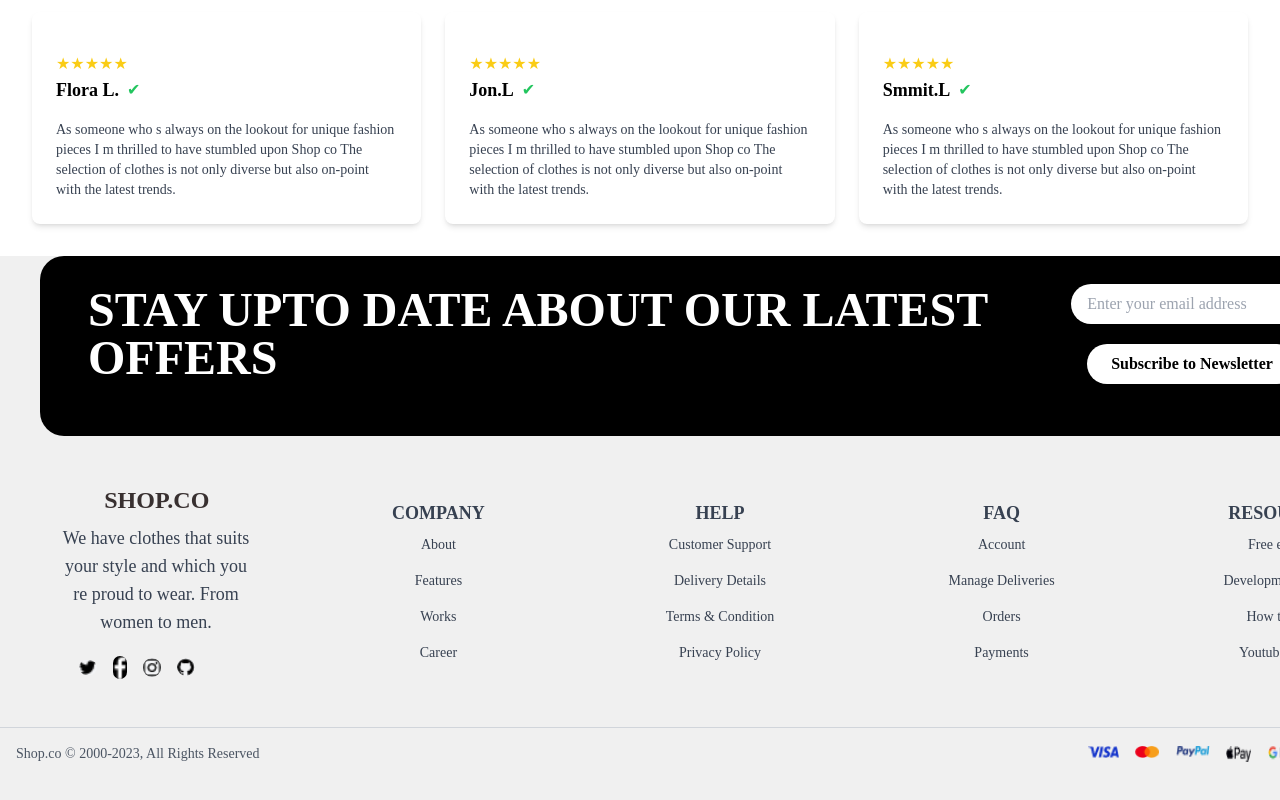
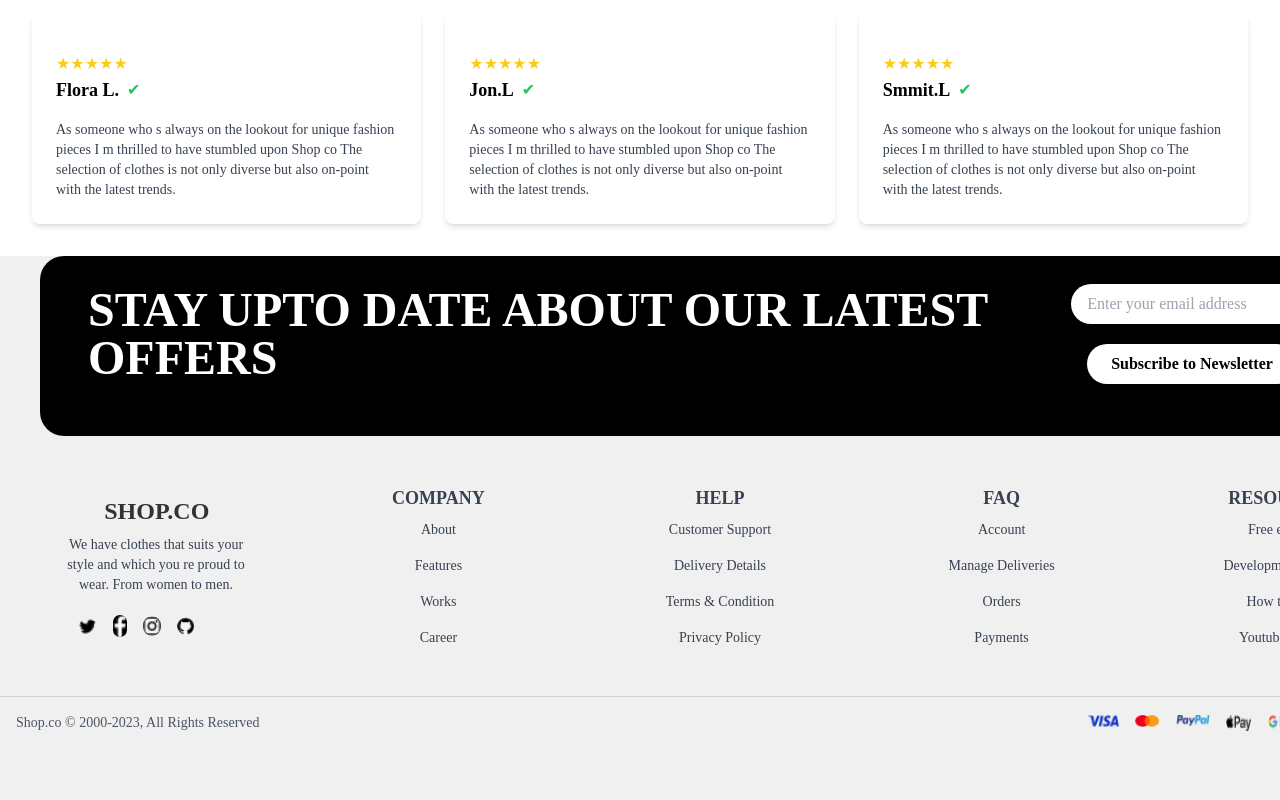
Before and after one commit to oofarhanafarhat/shop-coo, a Next.js app: page / in a window 1280 px wide. Shown: the part 3708-4508 px from the top of the page. Built offline with nearby package versions, Linux system fonts and the light colour scheme.

Commit message:
Update Footer.tsx

```diff
--- a/src/component/Footer.tsx
+++ b/src/component/Footer.tsx
@@ -23,7 +23,7 @@ export default function Footer() {
         <div className="lg:w-[1440px] mx-auto px-4 py-12 grid grid-cols-1 sm:grid-cols-2  lg:grid-cols-5  bg-[#F0F0F0] text-gray-700 justify-center items-center text-center">
           <div className="flex-col justify-center items-center ">
             <h3 className="font-extrabold lg:text-2xl text-[#383030]  ">SHOP.CO</h3>
-            <p className="mt-2 text-sm md:text-lg w-[200px] hidden lg:block  lg:ml-10 ">
+            <p className="mt-2 text-sm  w-[200px] hidden lg:block  lg:ml-10 ">
             We have clothes that suits your style and which you re proud to wear. From women to men.
             </p>
             <div className="flex space-x-4  pt-5 justify-center items-center mr-10">
```
